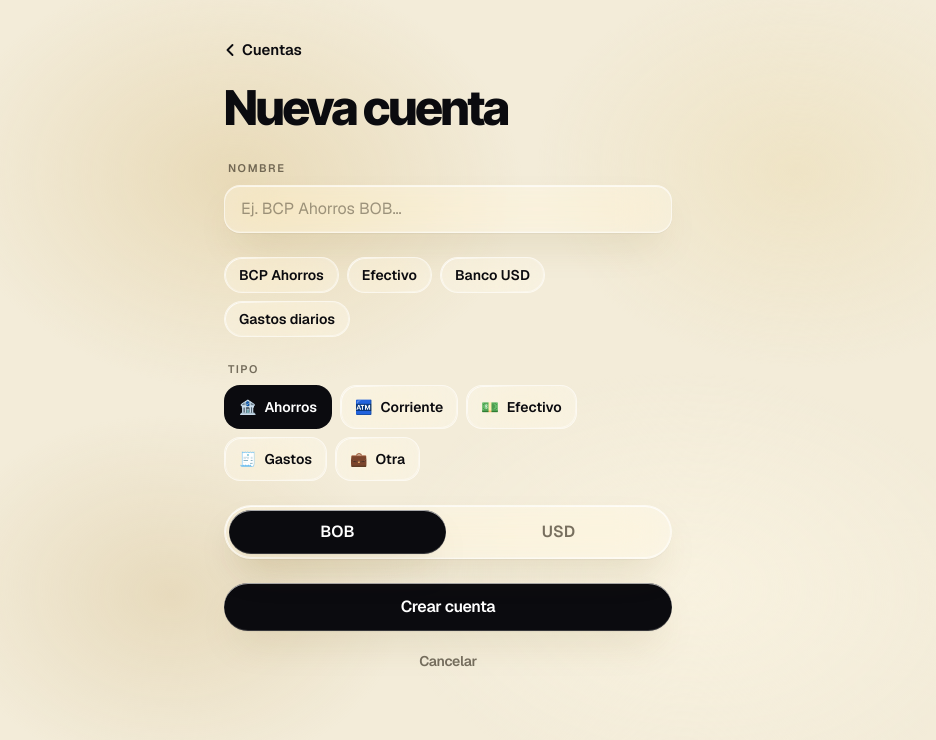
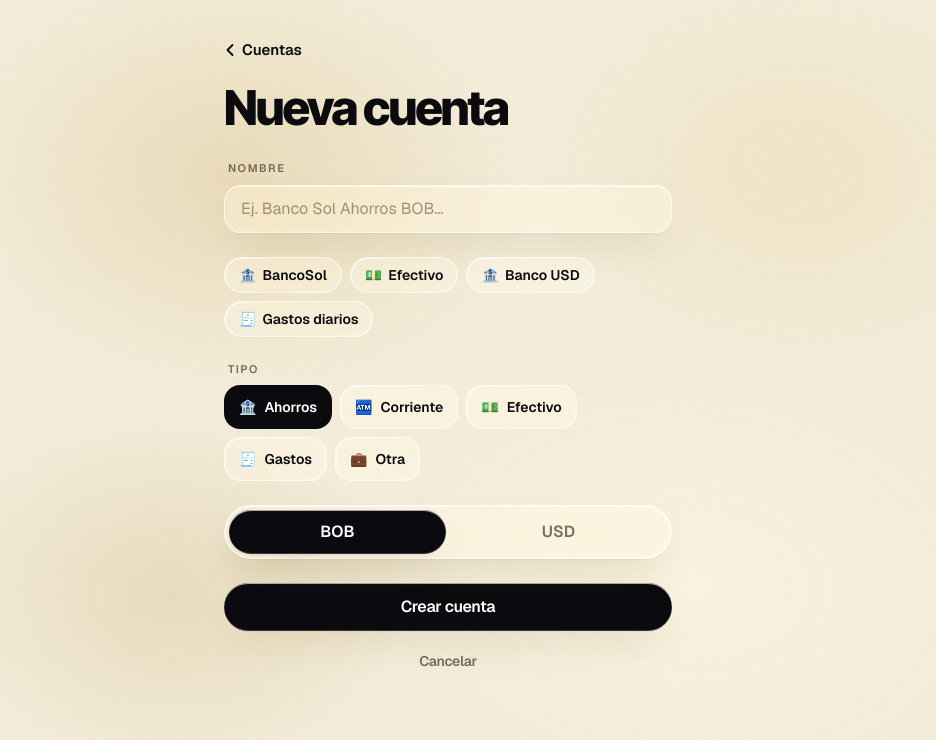
Before and after one commit to NatxioDev/kibo-dev, a Next.js app: page /settings/accounts/new in a window 1280 px wide. Shown: the top 740 px of the page, without its empty margins (192-1128 px from the left). Built offline with nearby package versions, Linux system fonts and the light colour scheme; no server answers.

Commit message:
feat(accounts): pulir registro con cuentas y sugerencias completas

```diff
--- a/src/features/accounts/components/AccountForm.tsx
+++ b/src/features/accounts/components/AccountForm.tsx
@@ -16,6 +16,7 @@ import {
   ACCOUNT_NAME_MAX_LENGTH,
   ACCOUNT_TYPE_LABELS,
   ACCOUNT_TYPES,
+  type AccountFormValues,
 } from "@/features/accounts/schemas/accountSchema";
 import type { Account } from "@/features/transactions/types";
 
@@ -24,11 +25,15 @@ type AccountFormProps = {
   account?: Account;
 };
 
-const NAME_SUGGESTIONS = [
-  "BCP Ahorros",
-  "Efectivo",
-  "Banco USD",
-  "Gastos diarios",
+const SUGGESTIONS: {
+  name: string;
+  type: AccountFormValues["type"];
+  currency: AccountFormValues["currency"];
+}[] = [
+  { name: "BancoSol", type: "SAVINGS", currency: "BOB" },
+  { name: "Efectivo", type: "CASH", currency: "BOB" },
+  { name: "Banco USD", type: "SAVINGS", currency: "USD" },
+  { name: "Gastos diarios", type: "EXPENSES", currency: "BOB" },
 ];
 
 export function AccountForm({ mode, account }: AccountFormProps) {
@@ -54,21 +59,26 @@ export function AccountForm({ mode, account }: AccountFormProps) {
           onChange={(event) => updateField("name", event.target.value)}
           {...errorProps("name", fieldErrors.name)}
           className={inputClassName}
-          placeholder="Ej. BCP Ahorros BOB…"
+          placeholder="Ej. Banco Sol Ahorros BOB…"
         />
       </Field>
 
       {mode === "create" ? (
         <div className="flex flex-wrap gap-2" role="group" aria-label="Sugerencias">
-          {NAME_SUGGESTIONS.map((suggestion) => (
+          {SUGGESTIONS.map((suggestion) => (
             <button
-              key={suggestion}
+              key={suggestion.name}
               type="button"
               disabled={loading}
-              onClick={() => updateField("name", suggestion)}
-              className="glass h-9 rounded-control border border-border bg-surface px-3.5 text-sm font-semibold text-foreground transition-colors hover:bg-surface-muted"
+              onClick={() => {
+                updateField("name", suggestion.name);
+                updateField("type", suggestion.type);
+                updateField("currency", suggestion.currency);
+              }}
+              className="glass flex h-9 items-center gap-1.5 rounded-control border border-border bg-surface px-3.5 text-sm font-semibold text-foreground transition-colors hover:bg-surface-muted"
             >
-              {suggestion}
+              <span aria-hidden>{accountIcon(suggestion.type)}</span>
+              {suggestion.name}
             </button>
           ))}
         </div>
--- a/src/features/transactions/components/TransactionForm.tsx
+++ b/src/features/transactions/components/TransactionForm.tsx
@@ -1,5 +1,6 @@
 "use client";
 
+import Link from "next/link";
 import { useRouter } from "next/navigation";
 import { type FormEvent } from "react";
 import { Alert } from "@/components/ui/Alert";
@@ -81,6 +82,7 @@ export function TransactionForm({
   const {
     values,
     updateField,
+    selectAccount,
     split,
     updateSplit,
     toggleFriend,
@@ -220,16 +222,19 @@ export function TransactionForm({
         {loadingOptions ? (
           <ChipSkeleton className="h-12 w-28" />
         ) : accounts.length === 0 ? (
-          <div id="account_id" tabIndex={-1} className="flex flex-col gap-2">
-            <Alert>
-              {requiresAccount
-                ? "Necesitas al menos una cuenta activa para registrar movimientos."
-                : "No hay cuentas activas. Puedes dejar esta transacción sin cuenta."}
-            </Alert>
-            <Button href="/settings/accounts/new" variant="secondary" size="sm">
-              + Crear cuenta
-            </Button>
-          </div>
+          <p
+            id="account_id"
+            tabIndex={-1}
+            className="rounded-2xl border border-dashed border-border px-4 py-3 text-sm text-muted-foreground"
+          >
+            Aún no tienes cuentas; este movimiento se guardará sin cuenta.{" "}
+            <Link
+              href="/settings/accounts/new"
+              className="font-semibold text-primary hover:opacity-80"
+            >
+              Crear una cuenta
+            </Link>
+          </p>
         ) : (
           <ChipScroller>
             <div
@@ -255,7 +260,7 @@ export function TransactionForm({
                   icon={accountIcon(account.type)}
                   selected={values.account_id === account.id}
                   disabled={loading}
-                  onSelect={() => updateField("account_id", account.id)}
+                  onSelect={() => selectAccount(account.id)}
                   className="h-12 min-w-28 px-4 text-sm"
                 >
                   {account.name}
--- a/src/features/transactions/hooks/useTransactionFormWithActions.ts
+++ b/src/features/transactions/hooks/useTransactionFormWithActions.ts
@@ -153,7 +153,8 @@ export function useTransactionFormWithActions({
   const [loadingOptions, setLoadingOptions] = useState(true);
   const [optionsError, setOptionsError] = useState<string | null>(null);
   const [isPending, startTransition] = useTransition();
-  const requiresAccount = mode === "create";
+  // Sin cuentas creadas no bloqueamos el registro; el servidor aplica la misma regla.
+  const requiresAccount = mode === "create" && accounts.length > 0;
 
   // Carga dinámica de opciones del formulario desde el cliente.
   // Se mantiene en el cliente porque las categorías cambian según el tipo de transacción
@@ -214,7 +215,8 @@ export function useTransactionFormWithActions({
       setValues((prev) => {
         if (prev.account_id) return prev;
         if (mode !== "create" || accountsResult.data.length === 0) return prev;
-        return { ...prev, account_id: accountsResult.data[0].id };
+        const first = accountsResult.data[0];
+        return { ...prev, account_id: first.id, currency: first.currency };
       });
       setLoadingOptions(false);
     }
@@ -237,6 +239,18 @@ export function useTransactionFormWithActions({
       setSplit((prev) => ({ ...prev, enabled: false }));
     }
     setFieldErrors((prev) => ({ ...prev, [key]: undefined }));
+    setFormError(null);
+  }
+
+  function selectAccount(accountId: string) {
+    const account = accounts.find((item) => item.id === accountId);
+    setValues((prev) => ({
+      ...prev,
+      account_id: accountId,
+      currency:
+        mode === "create" && account && !shareLock ? account.currency : prev.currency,
+    }));
+    setFieldErrors((prev) => ({ ...prev, account_id: undefined, currency: undefined }));
     setFormError(null);
   }
 
@@ -282,12 +296,7 @@ export function useTransactionFormWithActions({
     }
 
     if (requiresAccount && !parsed.data.account_id) {
-      const nextErrors = {
-        account_id:
-          accounts.length === 0
-            ? "Crea una cuenta en Ajustes antes de registrar."
-            : "Selecciona una cuenta.",
-      };
+      const nextErrors = { account_id: "Selecciona una cuenta." };
       setFieldErrors(nextErrors);
       return nextErrors;
     }
@@ -350,6 +359,7 @@ export function useTransactionFormWithActions({
   return {
     values,
     updateField,
+    selectAccount,
     split,
     updateSplit,
     toggleFriend,
```
